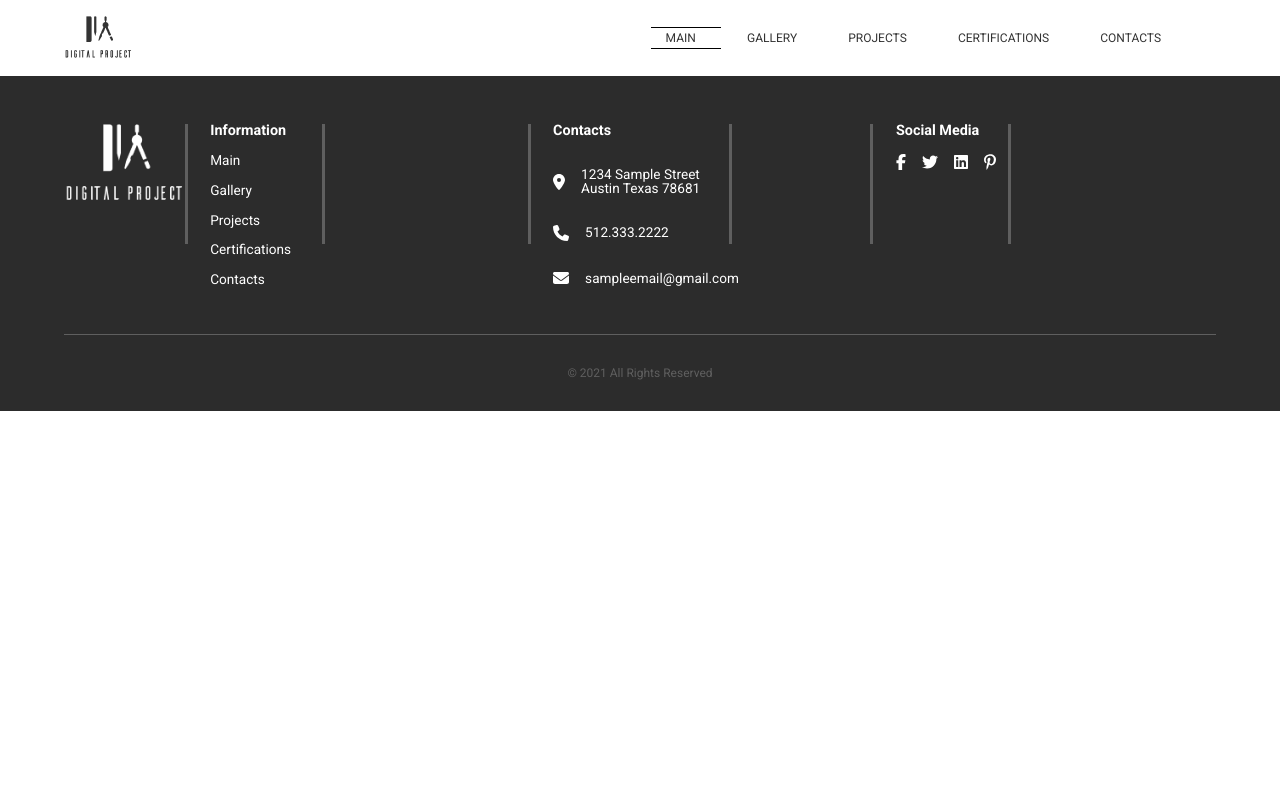
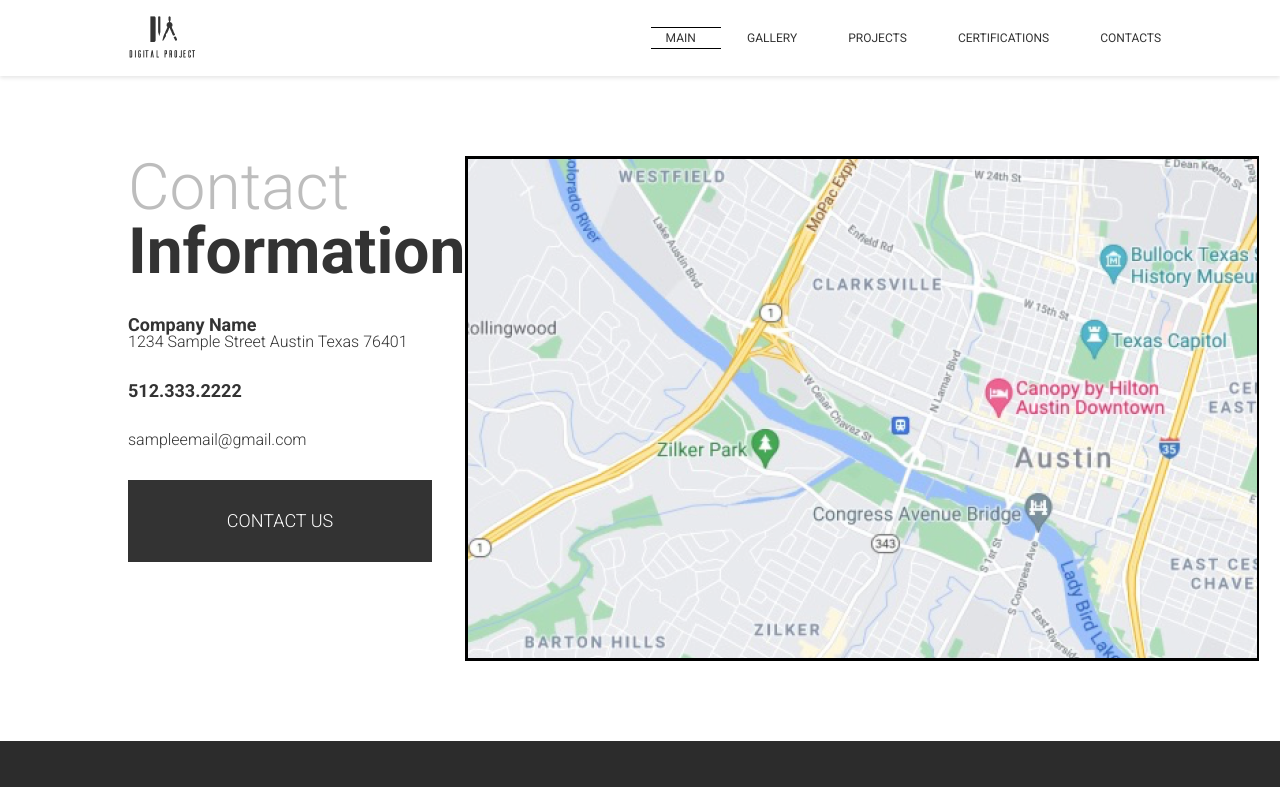
Before and after one commit to AdamJednacz/Projekt-9, a React (Create React App) app in the folder my-app/: page /contacts in a window 1280 px wide. Shown: the top 787 px of the page. Built offline with nearby package versions, Linux system fonts and the light colour scheme; a small style sheet from the web is missing.

Commit message:
certy,contacts

```diff
--- a/my-app/src/App.scss
+++ b/my-app/src/App.scss
@@ -8,5 +8,5 @@
 }
 
 .container{
-  max-width: 90%;
+  max-width: 80%;
 }
--- a/my-app/src/jsx/Certifications.js
+++ b/my-app/src/jsx/Certifications.js
@@ -1,11 +1,13 @@
 import React from 'react';
 import Header from "./Header";
 import Footer from "./Footer";
+import CertificationsMain from "./CertificationsMain";
 
 const Certifications = () => {
     return (
         <>
          <Header/>
+            <CertificationsMain/>
          <Footer/>
         </>
     );
--- /dev/null
+++ b/my-app/src/jsx/CertificationsMain.js
@@ -0,0 +1,14 @@
+import React from 'react';
+
+const CertificationsMain = () => {
+    return (
+        <section className="CertificationsMain">
+            <div className="container">
+                <h1>Company</h1>
+                <h1>Certifications</h1>
+            </div>
+        </section>
+    );
+};
+
+export default CertificationsMain;
--- a/my-app/src/jsx/Contacts.js
+++ b/my-app/src/jsx/Contacts.js
@@ -1,11 +1,13 @@
 import React from 'react';
 import Header from "./Header";
 import Footer from "./Footer";
+import ContactsMain from "./ContactsMain";
 
 const Contacts = () => {
     return (
         <>
          <Header/>
+            <ContactsMain/>
          <Footer/>
         </>
     );
--- /dev/null
+++ b/my-app/src/jsx/ContactsMain.js
@@ -0,0 +1,25 @@
+import React from 'react';
+import btn_arrow_white from "../assets/white_arrow.png";
+import map from "../assets/map.png"
+const ContactsMain = () => {
+    return (
+        <section className="contacts_main">
+            <div className="container">
+                <div className="contacts_main_items">
+                    <h1>Contact</h1>
+                    <h1>Information</h1>
+                    <p>Company Name</p>
+                    <p>1234 Sample Street Austin Texas 76401</p>
+                    <p>512.333.2222</p>
+                    <p>sampleemail@gmail.com</p>
+                    <div className="contacts_main_item_btn">
+                        <p>Contact Us</p>
+                    </div>
+                </div>
+                <img src={map} alt={map}/>
+            </div>
+        </section>
+    );
+};
+
+export default ContactsMain;
--- a/my-app/src/scss/style/_all.scss
+++ b/my-app/src/scss/style/_all.scss
@@ -7,3 +7,5 @@
 @import "_contact_form.scss";
 @import "_footer.scss";
 @import "_photos_gallery_main.scss";
+@import "_certifications_main.scss";
+@import "_contacts_main.scss";
--- /dev/null
+++ b/my-app/src/scss/style/_certifications_main.scss
@@ -0,0 +1,24 @@
+.CertificationsMain {
+  display: flex;
+  justify-content: center;
+  padding: 1em 0;
+  height: 48vh;
+  .container {
+    display: flex;
+    flex-direction: column;
+    width: 100%;
+
+    h1 {
+      font-size: 8vh;
+      color: #BDBDBD;
+      font-weight: 300;
+
+      &:nth-of-type(2) {
+        color: #333333;
+        font-weight: 700;
+        margin-bottom: 4vh;
+      }
+
+    }
+  }
+}
--- /dev/null
+++ b/my-app/src/scss/style/_contacts_main.scss
@@ -0,0 +1,76 @@
+.contacts_main{
+  display: flex;
+  justify-content: center;
+  padding: 5em 0;
+  position: relative;
+  .container{
+
+    display: flex;
+    flex-direction: row;
+    width: 100%;
+    justify-content: space-between;
+    .contacts_main_items{
+
+      display: flex;
+      flex-direction: column;
+      height: 100%;
+      h1 {
+        font-size: 8vh;
+        color: #BDBDBD;
+        font-weight: 300;
+
+        &:nth-of-type(2) {
+          color: #333333;
+          font-weight: 700;
+          margin-bottom: 4vh;
+        }
+
+      }
+      p{
+        font-size: 18px;
+        color: #333333;
+        margin-bottom: 4vh;
+        &:first-of-type{
+          margin: 0;
+          font-weight: 700;
+        }
+        &:nth-of-type(2){
+          font-weight: 300;
+         font-size: 16px;
+          margin-bottom: 4vh;
+        }
+        &:nth-of-type(3){
+          font-weight: 700;
+          margin-bottom: 4vh;
+        }
+        &:nth-of-type(4){
+          font-weight: 300;
+          font-size: 16px;
+          margin-bottom: 4vh;
+        }
+      }
+      .contacts_main_item_btn{
+        position: relative;
+        background-color:#333333 ;
+        display: flex;
+        align-items: center;
+        justify-content: space-around;
+        padding: 2em ;
+        width: 15em;
+        p {
+          text-transform: uppercase;
+          font-weight: 300;
+          color: #FFFFFF;
+        }
+
+      }
+    }
+    img{
+      border: 2px solid #000000;
+      position: relative;
+      width: auto;
+      height: auto;
+    }
+  }
+
+}
--- a/my-app/src/scss/style/_footer.scss
+++ b/my-app/src/scss/style/_footer.scss
@@ -23,7 +23,7 @@
        flex-direction: column;
        justify-content:space-between;
        position: relative;
-       width: 25vw;
+       width: 25%;
        &:last-of-type{
          justify-content: normal;
        }
@@ -34,7 +34,7 @@
          width: 3px;
          height:15vh;
          background-color: $lighten_2C2C2C;
-         left: 55%;
+         left: 80%;
          top: 0;
        }
        &::before{
@@ -44,14 +44,14 @@
          width: 3px;
          height:15vh;
          background-color: $lighten_2C2C2C;
-         left: -2vw;
+         left: -10%;
          top: 0;
        }
         &:first-of-type::after{
-          left: 35%;
+          left: 50%;
         }
        &:nth-of-type(3)::after{
-         left: 35%;
+         left: 50%;
        }
        h1{
          font-weight: 700;
```
Also changed, not shown: my-app/src/assets/map.png (added).
